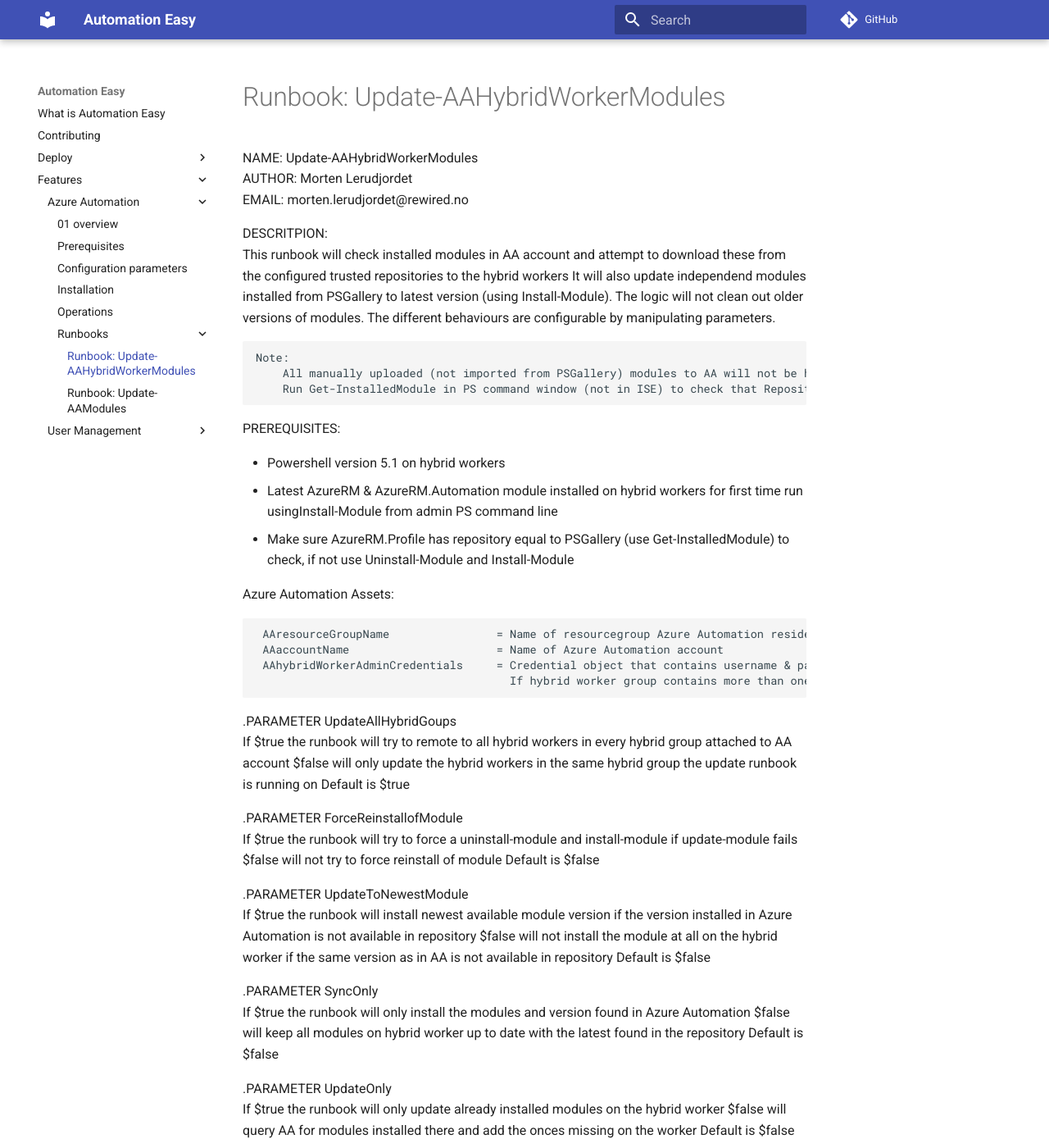
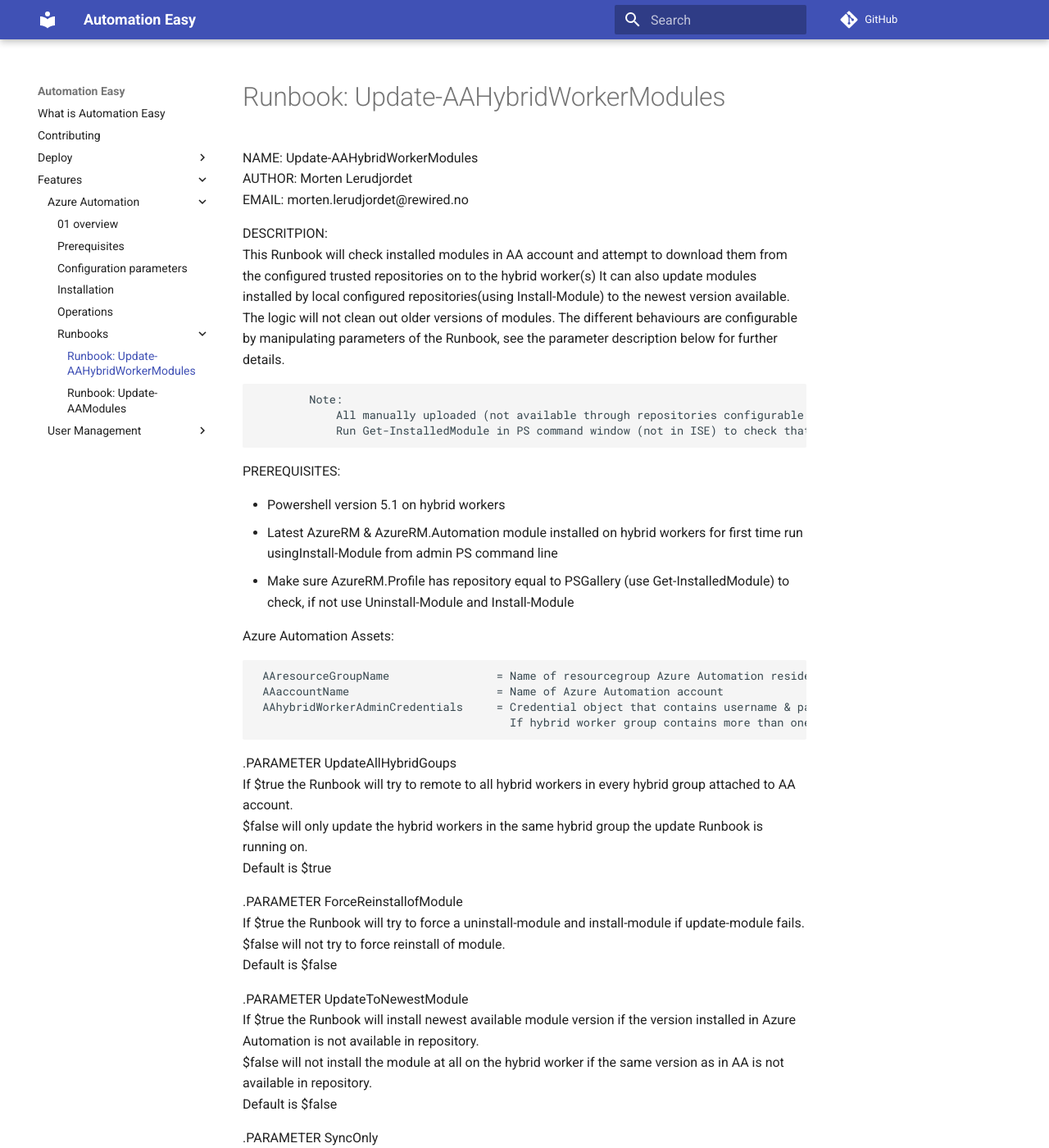
Before and after one commit to janegilring/AutomationEasy, an MkDocs documentation site: the page built from docs/Features/Azure-Automation/Runbooks/Update-AAHybridWorkerModules.md, in a window 1280 px wide and 1400 px high. Shown: the whole window at 82% size. Built offline with MkDocs 1.6.1 and Material for MkDocs 9.7.7, drawn with Linux system fonts in a browser that asks for light colours; comment, search, counter and statistics services are not loaded; some of the changed text lies outside the part shown.

Commit message:
Update documentation after changes

```diff
--- a/docs/Features/Azure-Automation/Runbooks/Update-AAHybridWorkerModules.md
+++ b/docs/Features/Azure-Automation/Runbooks/Update-AAHybridWorkerModules.md
@@ -5,14 +5,15 @@ AUTHOR:     Morten Lerudjordet
 EMAIL:      morten.lerudjordet@rewired.no
 
 DESCRITPION:
-        This runbook will check installed modules in AA account and attempt to download these from the configured trusted repositories to the hybrid workers
-        It will also update independend modules installed from PSGallery to latest version (using Install-Module).
-        The logic will not clean out older versions of modules.
-        The different behaviours are configurable by manipulating parameters.
+This Runbook will check installed modules in AA account and attempt to download them from the configured trusted repositories on to the hybrid worker(s)
+            It can also update modules installed by local configured repositories(using Install-Module) to the newest version available.
+            The logic will not clean out older versions of modules.
+            The different behaviours are configurable by manipulating parameters of the Runbook, see the parameter description below for further details.
 
-    Note:
-        All manually uploaded (not imported from PSGallery) modules to AA will not be handled by this runbooks, and should be handled by other means
-        Run Get-InstalledModule in PS command window (not in ISE) to check that Repository is set to PSGallery
+            Note:
+                All manually uploaded (not available through repositories configurable through Register-PSRepository) modules to AA will not be handled by this Runbooks, and should be handled by other means
+                Run Get-InstalledModule in PS command window (not in ISE) to check that Repository variable is set to a configured and trusted repository
+
 
 PREREQUISITES:
 
@@ -28,40 +29,40 @@ Azure Automation Assets:
                                           If hybrid worker group contains more than one worker, the account must be allowed to do remoting to all workers.
 
 .PARAMETER UpdateAllHybridGoups
-            If $true the runbook will try to remote to all hybrid workers in every hybrid group attached to AA account
-            $false will only update the hybrid workers in the same hybrid group the update runbook is running on
+            If $true the Runbook will try to remote to all hybrid workers in every hybrid group attached to AA account.
+            $false will only update the hybrid workers in the same hybrid group the update Runbook is running on.
             Default is $true
 
 .PARAMETER ForceReinstallofModule
-            If $true the runbook will try to force a uninstall-module and install-module if update-module fails
-            $false will not try to force reinstall of module
+            If $true the Runbook will try to force a uninstall-module and install-module if update-module fails.
+            $false will not try to force reinstall of module.
             Default is $false
 
 .PARAMETER UpdateToNewestModule
-            If $true the runbook will install newest available module version if the version installed in Azure Automation is not available in repository
-            $false will not install the module at all on the hybrid worker if the same version as in AA is not available in repository
+            If $true the Runbook will install newest available module version if the version installed in Azure Automation is not available in repository.
+            $false will not install the module at all on the hybrid worker if the same version as in AA is not available in repository.
             Default is $false
 
 .PARAMETER SyncOnly
-            If $true the runbook will only install the modules and version found in Azure Automation
-            $false will keep all modules on hybrid worker up to date with the latest found in the repository
+            If $true the Runbook will only install the modules and version found in Azure Automation.
+            $false will keep all modules on hybrid worker up to date with the latest found in the repository.
             Default is $false
 
 .PARAMETER UpdateOnly
-            If $true the runbook will only update already installed modules on the hybrid worker
-            $false will query AA for modules installed there and add the onces missing on the worker
+            If $true the Runbook will only update already installed modules on the hybrid worker.
+            $false will query AA for modules installed there and add the onces missing on the worker.
             Default is $false
 
 .PARAMETER AllRepositories
-            If $true the runbook will use all registered trusted repositories
-            $false will only use the repository set in ModuleRepositoryName variable
+            If $true the Runbook will use all registered trusted repositories.
+            $false will only use the repository set in ModuleRepositoryName variable.
             Default is $false
 
 .PARAMETER ModuleRepositoryName
-            Name of repository to use
+            Name of repository to use.
             Default is PSGallery
 
 .PARAMETER ModuleSourceLocation
             URL of repository location. Set this parameter with the ModuleRepositoryName = the new repo to add.
-            Running the runbook once will add the new repository to hybrid workers and sets it as trusted.
-            Then set AllRepositories = $true to make the runbook search all repositories for adding modules from AA or updating them locally
+            Running the Runbook once will add the new repository to hybrid workers and sets it as trusted.
+            Then set AllRepositories = $true to make the Runbook search all repositories for adding modules from AA or updating them locally.
```
Also changed, not shown: 1 other file.
